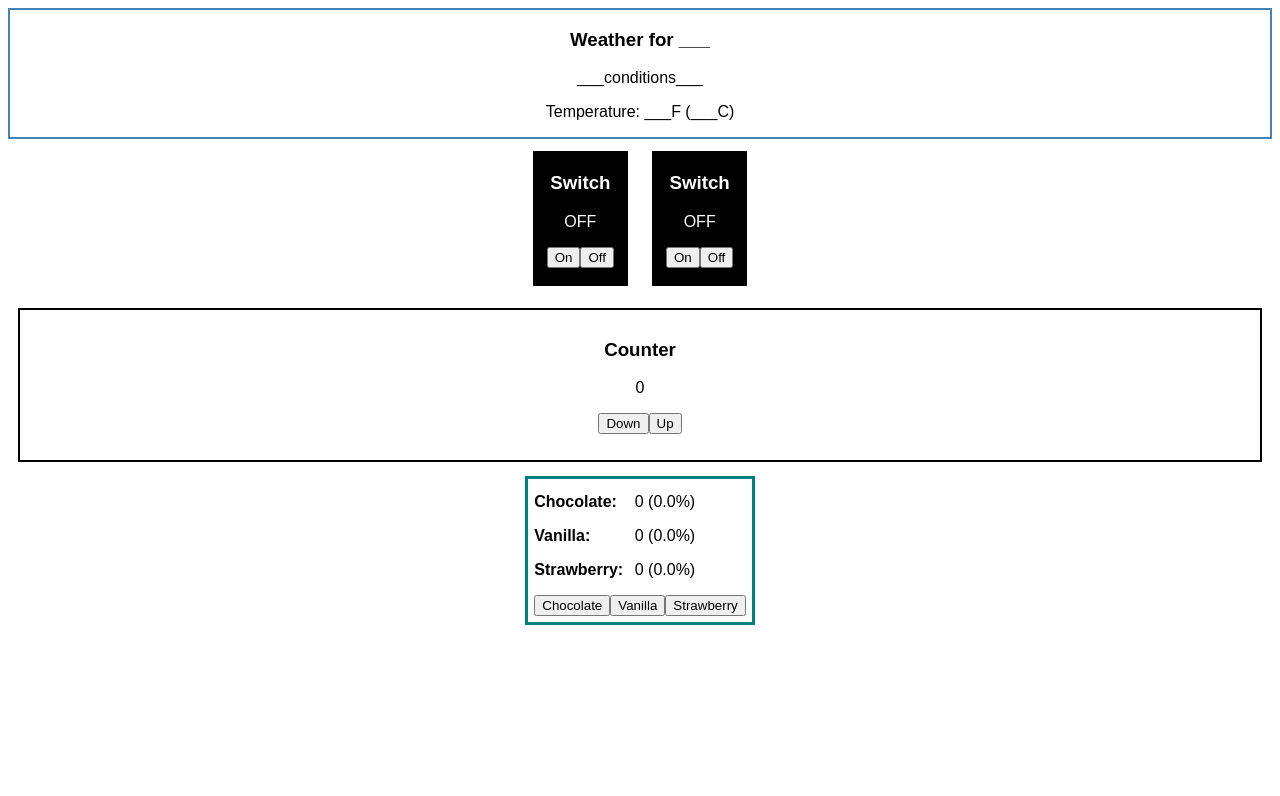
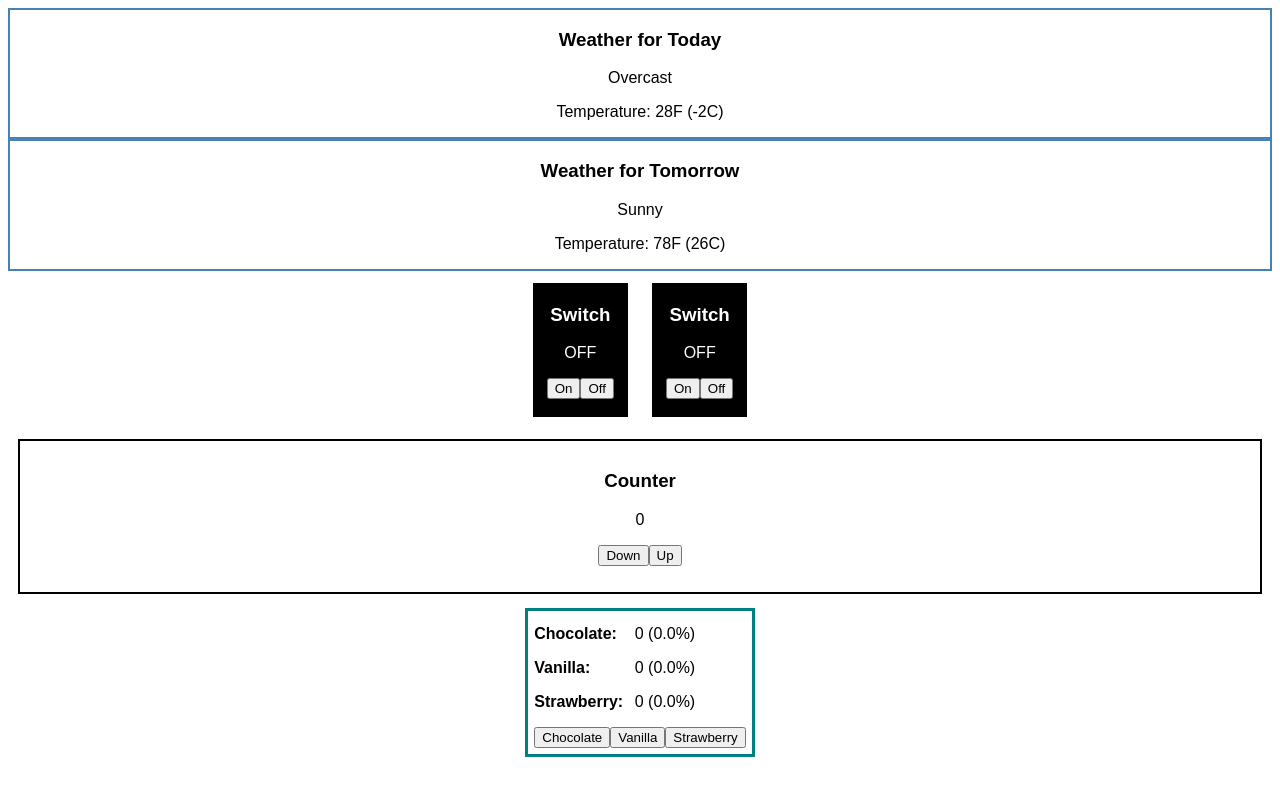
Before and after one commit to dwolverton/react-workshop-demos, a React (Create React App) app: page / in a window 1280 px wide. Shown: the top 796 px of the page. Built offline with nearby package versions, Linux system fonts and the light colour scheme.

Commit message:
Weather props

```diff
--- a/src/App.js
+++ b/src/App.js
@@ -8,7 +8,8 @@ import "./styles.css";
 export default function App() {
   return (
     <div className="App">
-      <Weather />
+      <Weather time="Today" conditions="Overcast" tempF={28} />
+      <Weather time="Tomorrow" conditions="Sunny" tempF={78} />
       <Switch />
       <Switch />
       <Counter />
--- a/src/components/Weather.js
+++ b/src/components/Weather.js
@@ -1,14 +1,22 @@
 import React from "react";
 import "./Weather.css";
 
-function Weather() {
+function Weather({ time, conditions, tempF }) {
+  const tempC = fahrenheitToCelsius(tempF);
+
   return (
     <div className="Weather">
-      <h3>Weather for ___</h3>
-      <p>___conditions___</p>
-      <p>Temperature: ___F (___C)</p>
+      <h3>Weather for {time}</h3>
+      <p>{conditions}</p>
+      <p>
+        Temperature: {tempF}F ({tempC}C)
+      </p>
     </div>
   );
 }
 
+function fahrenheitToCelsius(tempF) {
+  return Math.round(((tempF - 32) * 5) / 9);
+}
+
 export default Weather;
```
